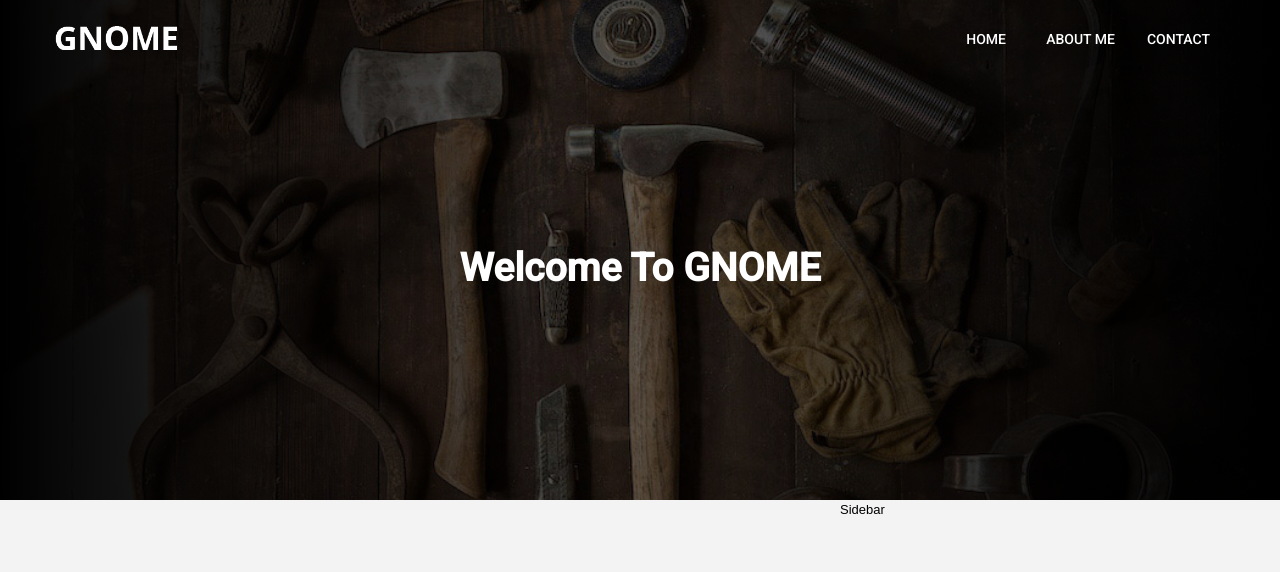
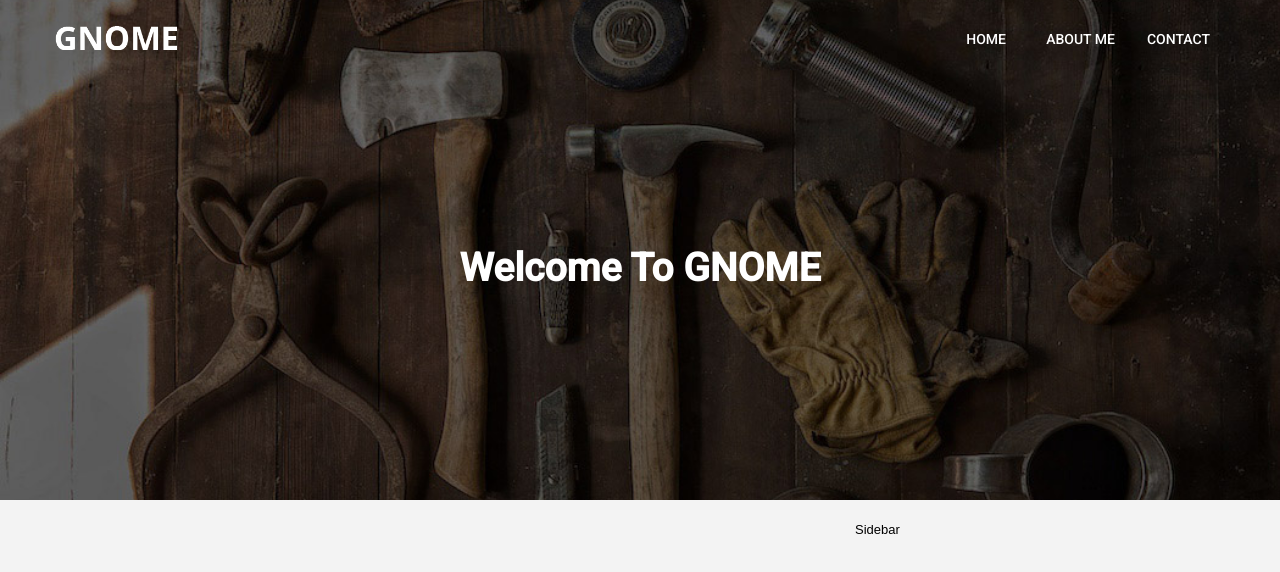
Before and after one commit to imandyie/wordpress-react-redux-app, a React (Create React App) app: page / in a window 1280 px wide. Shown: the top 572 px of the page. Built offline with nearby package versions, Linux system fonts and the light colour scheme; no server answers; what react-tap-event-plugin would draw is missing.

Commit message:
Add design for single post

```diff
--- a/src/App.js
+++ b/src/App.js
@@ -52,7 +52,7 @@ class App extends Component {
             <Router basename={url.basename}>
               <div>
                 <Route exact={true} path="/" component={Home}/>
-                <Route exact={true} path="/post" component={SinglePost}/>
+                <Route exact={true} path="/post/:slug" component={SinglePost}/>
                 <Route exact={true} path="/login" component={Login}/>
                 <Route exact={true} path="/register" component={Register}/>
               </div>
--- a/src/components/PostsListItem.js
+++ b/src/components/PostsListItem.js
@@ -14,7 +14,7 @@ class PostsListItem extends Component {
           } />
         </div>
         <div className="post-right col-md-8">
-          <h3><Link to={"/post" + this.props.permalink}>{this.props.title}</Link></h3>
+          <h3><Link to={"/post/" + this.props.permalink}>{this.props.title}</Link></h3>
           <div className="row">
             <div
               className="post-description col-md-12"
--- a/src/routes/SinglePost.js
+++ b/src/routes/SinglePost.js
@@ -1,10 +1,57 @@
 import React, { Component } from 'react';
+import { connect } from 'react-redux';
+import { bindActionCreators } from 'redux'
+import { ActionCreators } from '../actions'
+import { url } from '../settings';
+
+import Header from '../components/Header';
+import '../styles/css/singlePost.css';
+import '../styles/css/sidebar.css';
+
+let headerBgImage = require('../img/bg10.jpg');
 
 class SinglePost extends Component {
+  componentDidMount() {
+    setTimeout(() => {
+      window.scrollTo(0, 0);
+    },150);
+  }
 
   render() {
-    return(<div>Welcome to Single Post</div>);
+    return(
+      <div>
+        <Header
+          image={headerBgImage}
+          parallax={false}
+          height={400}
+        />
+        <div className="post-wrapper">
+          <div className="container page-content">
+            <section id="main-content" className="row">
+              <div className="single-post-wrapper col-lg-8 col-md-12 col-sm-12">
+                <div className="post-content">
+                  <h1>Title</h1>
+                  <div dangerouslySetInnerHTML={ {__html: "Description"} } />
+                </div>
+              </div>
+              <div className="sidebar-container col-lg-4 col-md-12 col-sm-12">
+              </div>
+            </section>
+          </div>
+        </div>
+      </div>
+    );
   }
 }
 
-export default SinglePost;
+function mapDispatchToProps(dispatch) {
+  return bindActionCreators(ActionCreators, dispatch);
+}
+
+function mapStateToProps(state) {
+  return {
+    singlePost: state.singlePost
+  };
+}
+
+export default connect(mapStateToProps, mapDispatchToProps)(SinglePost);
--- a/src/styles/css/header.css
+++ b/src/styles/css/header.css
@@ -10,6 +10,11 @@
   transform: translate3d(0px, 0px, 0px);
   background-position: center center;
   background-size: cover;
+  background-color: #f9f9f9;
+  -webkit-transition: background 0.2s ease-in-out;
+  -moz-transition: background 0.2s ease-in-out;
+  -o-transition: background 0.2s ease-in-out;
+  transition: background 0.2s ease-in-out;
 }
 .large-header > .row {
   height: 100%;
@@ -24,21 +29,3 @@
   font-size: 3em;
   font-weight: 700;
 }
-.large-header:after,
-.large-header:before {
-  content: "";
-  top: 0px;
-  position: absolute;
-  height: 100%;
-  z-index: 2;
-}
-.large-header:before {
-  left: 0px;
-  width: 50%;
-  background: linear-gradient(to right, #000000 0px, rgba(0, 0, 0, 0) 100%);
-}
-.large-header:after {
-  right: 0px;
-  width: 50%;
-  background: linear-gradient(to right, rgba(0, 0, 0, 0) 0px, #000000 100%);
-}
--- /dev/null
+++ b/src/styles/css/sidebar.css
@@ -0,0 +1,20 @@
+@keyframes placeHolderShimmer {
+  0% {
+    background-position: -468px 0;
+  }
+  100% {
+    background-position: 468px 0;
+  }
+}
+.sidebar-container {
+  padding-left: 30px;
+  padding-top: 20px;
+}
+.sidebar-container .sidebar-widget {
+  -webkit-box-shadow: 0 1px 3px 0 rgba(0, 0, 0, 0.16), 0 0 0 1px rgba(0, 0, 0, 0.04);
+  -moz-box-shadow: 0 1px 3px 0 rgba(0, 0, 0, 0.16), 0 0 0 1px rgba(0, 0, 0, 0.04);
+  box-shadow: 0 1px 3px 0 rgba(0, 0, 0, 0.16), 0 0 0 1px rgba(0, 0, 0, 0.04);
+  background: #ffffff;
+  min-height: 100px;
+  margin-bottom: 30px;
+}
--- /dev/null
+++ b/src/styles/css/singlePost.css
@@ -0,0 +1,32 @@
+@keyframes placeHolderShimmer {
+  0% {
+    background-position: -468px 0;
+  }
+  100% {
+    background-position: 468px 0;
+  }
+}
+.single-post-wrapper {
+  padding-right: 0px;
+  padding-bottom: 40px;
+}
+.single-post-wrapper .post-content {
+  margin-top: 20px;
+  background-color: #ffffff;
+  -webkit-box-shadow: 0 3px 5px 0 rgba(0, 1, 1, 0.1);
+  -moz-box-shadow: 0 3px 5px 0 rgba(0, 1, 1, 0.1);
+  box-shadow: 0 3px 5px 0 rgba(0, 1, 1, 0.1);
+  padding: 40px 40px 48px;
+  font-size: 14px;
+  line-height: 1.5em;
+  color: #555555;
+  margin-bottom: 30px;
+  min-height: 200px;
+}
+.single-post-wrapper .post-content h1 {
+  margin-top: 0px;
+  margin-bottom: 50px;
+  font-size: 30px;
+  line-height: 38px;
+  color: #000000;
+}
--- a/src/styles/less/header.less
+++ b/src/styles/less/header.less
@@ -5,6 +5,8 @@
   transform: translate3d(0px, 0px, 0px);
   background-position: center center;
   background-size: cover;
+  background-color: @gray01;
+  .transition(background 0.2s ease-in-out);
 
   & > .row {
     height: 100%;
@@ -20,24 +22,4 @@
       font-weight: 700;
     }
   }
-
-  &:after, &:before {
-    content: "";
-    top: 0px;
-    position: absolute;
-    height: 100%;
-    z-index: 2;
-  }
-
-  &:before {
-    left: 0px;
-    width: 50%;
-    background: linear-gradient(to right, rgba(0, 0, 0, 1) 0px, rgba(0, 0, 0, 0) 100%);
-  }
-
-  &:after {
-    right: 0px;
-    width: 50%;
-    background: linear-gradient(to right, rgba(0, 0, 0, 0) 0px, rgba(0, 0, 0, 1) 100%);
-  }
 }
--- /dev/null
+++ b/src/styles/less/sidebar.less
@@ -0,0 +1,16 @@
+@import './common/colors.less';
+@import './common/mixins.less';
+
+@widgetBoxShadow: 0 1px 3px 0 rgba(0,0,0,0.16), 0 0 0 1px rgba(0,0,0,0.04);
+
+.sidebar-container {
+  padding-left: 30px;
+  padding-top: 20px;
+
+  .sidebar-widget {
+    .box-shadow(@widgetBoxShadow);
+    background: @white;
+    min-height: 100px;
+    margin-bottom: 30px;
+  }
+}
--- /dev/null
+++ b/src/styles/less/singlePost.less
@@ -0,0 +1,27 @@
+@import './common/colors.less';
+@import './common/mixins.less';
+
+.single-post-wrapper {
+  padding-right: 0px;
+  padding-bottom: 40px;
+
+  .post-content {
+    margin-top: 20px;
+    background-color: @white;
+    .box-shadow(0 3px 5px 0 rgba(0,1,1,.1));
+    padding: 40px 40px 48px;
+    font-size: 14px;
+    line-height: 1.5em;
+    color: @gray05;
+    margin-bottom: 30px;
+    min-height: 200px;
+
+    h1 {
+      margin-top: 0px;
+      margin-bottom: 50px;
+      font-size: 30px;
+      line-height: 38px;
+      color: @black;
+    }
+  }
+}
```
Also changed, not shown: src/img/bg10.jpg (added).
